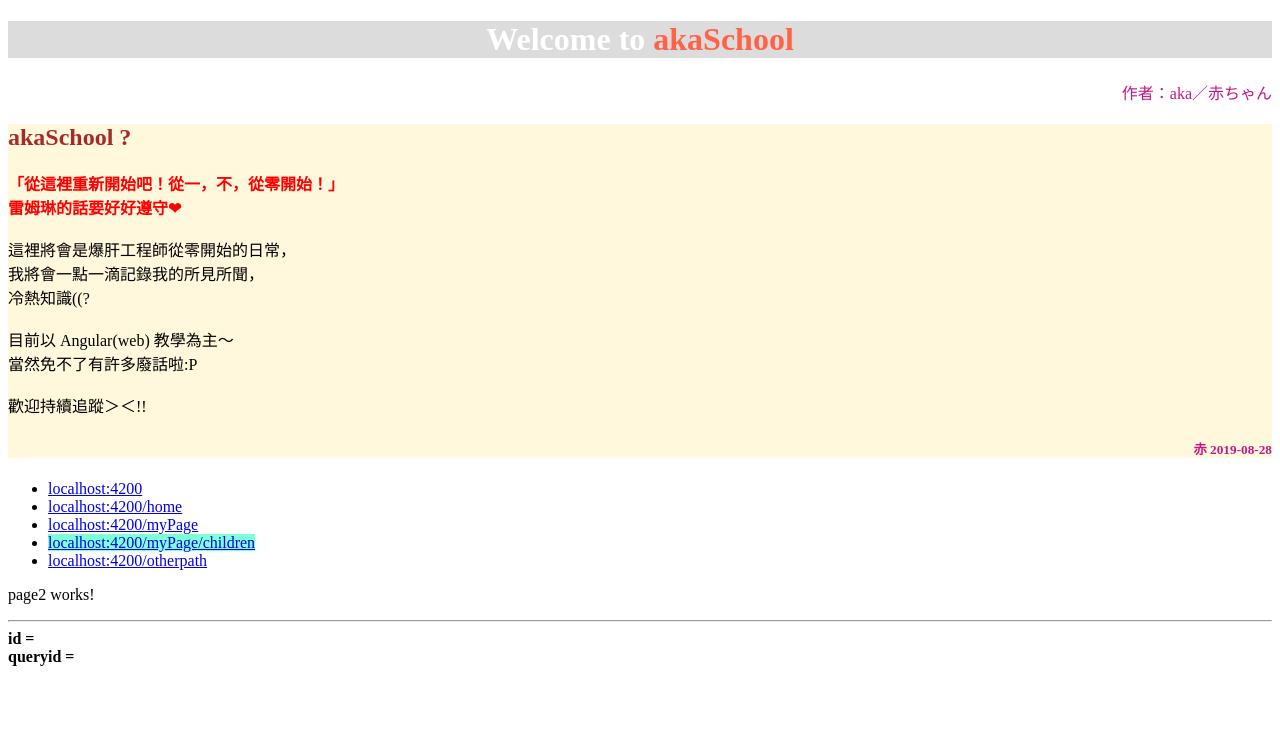
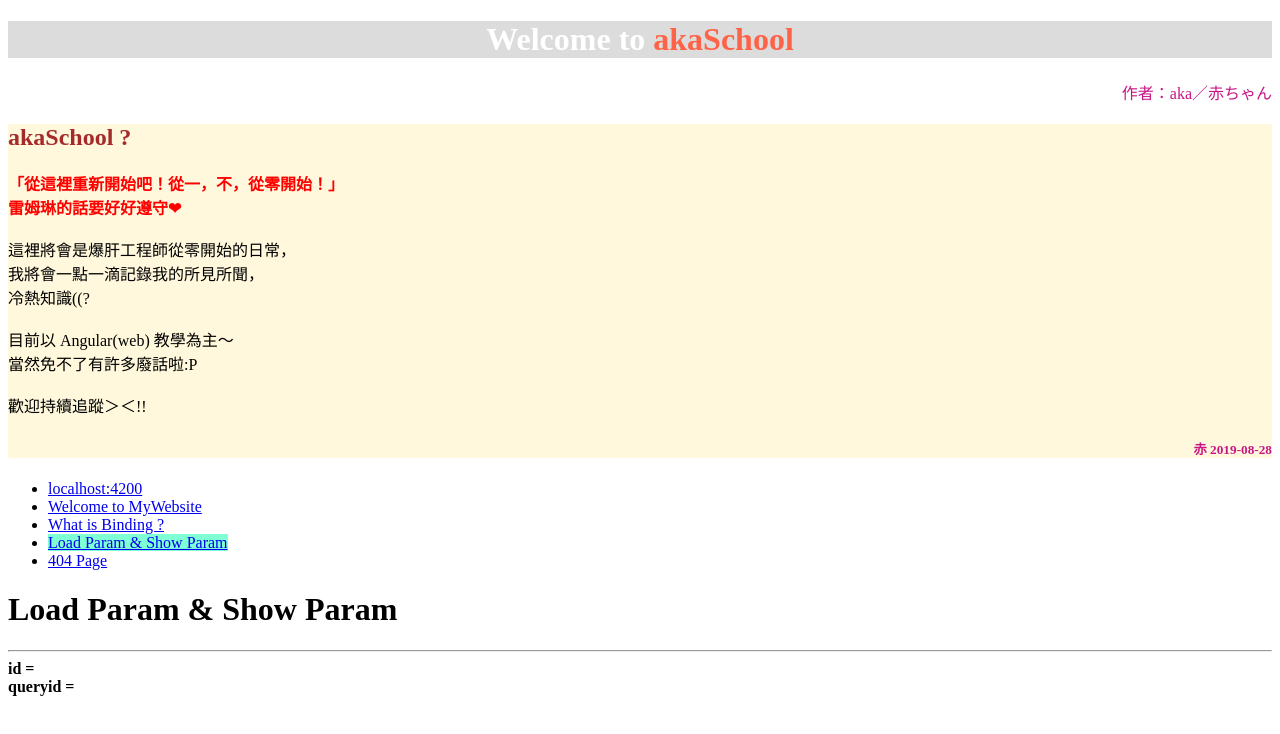
Before and after one commit to jenny86520/testMyWebsite, an Angular app: page /myPage/children in a window 1280 px wide. Shown: the top 734 px of the page. Built offline with nearby package versions, Linux system fonts and the light colour scheme.

Commit message:
Add title for each page (post: 0x06)

```diff
--- a/src/app/app.component.html
+++ b/src/app/app.component.html
@@ -17,11 +17,9 @@
 </div>
 <!--路由連結-->
 <ul>
-  <li><a routerLink="/" routerLinkActive="active" [routerLinkActiveOptions]="{exact: true}">localhost:4200</a></li>
-  <li><a routerLink="/home" routerLinkActive="active">localhost:4200/home</a></li>
-  <li><a routerLink="/myPage" routerLinkActive="active" [routerLinkActiveOptions]="{exact: true}">localhost:4200/myPage</a></li>
-  <li><a [routerLink]="['/', 'myPage', 'children']" routerLinkActive="active">localhost:4200/myPage/children</a></li>
-  <li><a [routerLink]="['/', path]" routerLinkActive="active">localhost:4200/otherpath</a></li>
+  <li *ngFor="let post of posts">
+    <a [routerLink]="post.path" routerLinkActive="active" [routerLinkActiveOptions]="{exact: true}">{{post.title}}</a>
+  </li>
 </ul>
 
 <router-outlet></router-outlet>
--- a/src/app/app.component.ts
+++ b/src/app/app.component.ts
@@ -1,4 +1,5 @@
 import { Component } from '@angular/core';
+import { environment } from 'src/environments/environment.prod';
 
 @Component({
   selector: 'app-root',
@@ -8,4 +9,6 @@ import { Component } from '@angular/core';
 export class AppComponent {
   title = 'testMyWebsite';
   path = 'otherpath';
+
+  posts = environment.posts;
 }
--- a/src/app/home/home.component.html
+++ b/src/app/home/home.component.html
@@ -1,3 +1,6 @@
+<h1>Welcome to MyWebsite</h1>
+
+
 <!-- * * * * * * * * * * * * * * * * * * * * * * * * * * * * * * * -->
 <!-- * * * * * * * * * * * The content below * * * * * * * * * * * -->
 <!-- * * * * * * * * * * is only a placeholder * * * * * * * * * * -->
--- a/src/app/not-found/not-found.component.html
+++ b/src/app/not-found/not-found.component.html
@@ -1 +1 @@
-<p>not-found works!</p>
+<h1>404 Page</h1>
--- a/src/app/page1/page1.component.html
+++ b/src/app/page1/page1.component.html
@@ -1,4 +1,5 @@
-<p>page1 works!</p>
+<h1>What is Binding ?</h1>
+
 <!--內嵌繫結-->
 {{inputString}} <!--任務1 解答-->
 <!--屬性繫結-單向-->
--- a/src/app/page2/page2.component.html
+++ b/src/app/page2/page2.component.html
@@ -1,4 +1,5 @@
-<p>page2 works!</p>
+<h1>Load Param & Show Param</h1>
+
 <hr>
 <b>id = {{id}}</b>
 <br>
--- a/src/environments/environment.prod.ts
+++ b/src/environments/environment.prod.ts
@@ -1,3 +1,25 @@
 export const environment = {
-  production: true
+  production: true,
+  posts: [
+    {
+      title: 'localhost:4200',
+      path: '/'
+    },
+    {
+      title: 'Welcome to MyWebsite',
+      path: '/home'
+    },
+    {
+      title: 'What is Binding ?',
+      path: '/myPage'
+    },
+    {
+      title: 'Load Param & Show Param',
+      path: '/myPage/children'
+    },
+    {
+      title: '404 Page',
+      path: '/otherpath'
+    }
+  ]
 };
```
Also changed, not shown: angular.json (line endings or trailing spaces).
